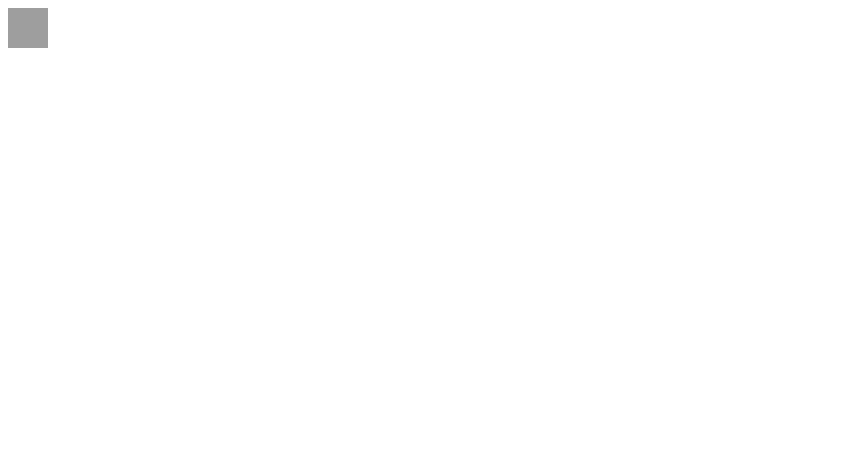
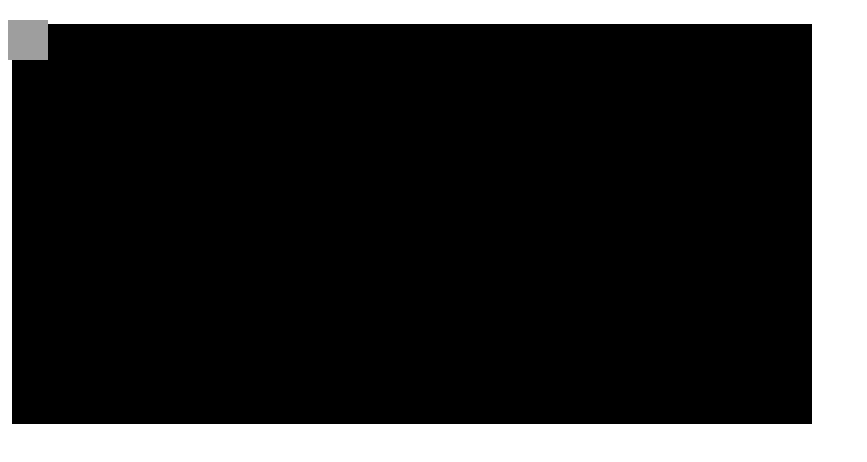
Before and after one commit to eman-s/eman-site, a Next.js app: page /game in a window 1280 px wide. Shown: the top 462 px of the page, without its empty margins (0-867 px from the left). Built offline with nearby package versions, Linux system fonts and the light colour scheme; grey boxes are pictures that could not be loaded.

Commit message:
adding movement reducer, movement fuctionality, created world for map and player to live in. --error on handleKeyDown event listener; will reslove next.

```diff
--- a/d.ts
+++ b/d.ts
@@ -1,6 +1,7 @@
 declare module "*.css" {
   export default "" as string;
 }
+
 declare module "*.png" {
   export default "" as string;
 }
--- a/src/components/Game.tsx
+++ b/src/components/Game.tsx
@@ -1,14 +1,12 @@
 import React, { FunctionComponent } from "react";
-import { Provider } from "react-redux";
-import store from "../config/store";
-import Player from "../features/player";
+import World from "../features/world";
 
-interface GameProps {
-  playerPosition: [];
-}
-
-const Game: FunctionComponent<GameProps> = ({ playerPosition }) => {
-  return <Player position={playerPosition} />;
+const Game: FunctionComponent = () => {
+  return (
+    <div style={{}}>
+      <World />
+    </div>
+  );
 };
 
 export default Game;
--- a/src/components/GameComponent.tsx
+++ b/src/components/GameComponent.tsx
@@ -6,7 +6,14 @@
 const GameComponent: FunctionComponent = () => {
   return (
     <Provider store={store}>
-      <Game playerPosition={[]} />
+      <div
+        style={{
+          margin: "20px auto",
+          position: "relative",
+        }}
+      >
+        <Game />
+      </div>
     </Provider>
   );
 };
--- /dev/null
+++ b/src/config/constants.ts
@@ -0,0 +1 @@
+export const SPRITE_SIZE = 40;
--- a/src/config/store.ts
+++ b/src/config/store.ts
@@ -6,11 +6,9 @@
 const rootReducer = combineReducers({
   player: playerReducer,
 });
-const initialState = {};
 
 const store = createStore(
   rootReducer,
-  initialState,
   composeWithDevTools(applyMiddleware(thunk))
 );
 
--- /dev/null
+++ b/src/features/map/index.tsx
@@ -0,0 +1,18 @@
+import React, { FunctionComponent } from "react";
+
+const Map: FunctionComponent = () => {
+  return (
+    <div
+      style={{
+        top: "0px",
+        left: "0px",
+        width: "800px",
+        height: "400px",
+        backgroundColor: "black",
+        border: "4px solid white",
+      }}
+    />
+  );
+};
+
+export default Map;
--- a/src/features/player/index.tsx
+++ b/src/features/player/index.tsx
@@ -1,15 +1,14 @@
 import React, { FunctionComponent } from "react";
 import sprite from "./player_walk.png";
+import { connect } from "react-redux";
+import handleMovement from "./movement";
 
-interface PlayerProps {
-  position: [];
-}
-
-const Player: FunctionComponent<PlayerProps> = ({ position }) => {
+const Player: FunctionComponent = () => {
+  const position = [0, 0];
   return (
     <div
       style={{
-        position: "relative",
+        position: "absolute",
         top: position[1],
         left: position[0],
         backgroundImage: `url('${sprite}')`,
@@ -21,4 +20,10 @@
   );
 };
 
-export default Player;
+const mapStateToProps = (state: any) => {
+  return {
+    ...state.player,
+  };
+};
+
+export default connect(mapStateToProps)(handleMovement(Player));
--- /dev/null
+++ b/src/features/player/movement.ts
@@ -0,0 +1,49 @@
+import store from "../../config/store";
+import { SPRITE_SIZE } from "../../config/constants";
+
+const handleMovement = (player: any) => {
+  const getNewPosition = (direction: string) => {
+    const oldPos = store.getState().player.position;
+    switch (direction) {
+      case "WEST":
+        return [oldPos[0] - SPRITE_SIZE, oldPos[1]];
+      case "NORTH":
+        return [oldPos[0], oldPos[1] + SPRITE_SIZE];
+      case "EAST":
+        return [oldPos[0] + SPRITE_SIZE, oldPos[1]];
+      case "SOUTH":
+        return [oldPos[0], oldPos[1] - SPRITE_SIZE];
+    }
+  };
+
+  const dispatchMove = (direction: string) => {
+    store.dispatch({
+      type: "MOVE_PLAYER",
+      payload: {
+        position: getNewPosition(direction),
+      },
+    });
+  };
+
+  const handleKeyDown = (e: KeyboardEvent) => {
+    e.preventDefault();
+    switch (e.keyCode) {
+      case 37:
+        return dispatchMove("WEST");
+      case 38:
+        return dispatchMove("NORTH");
+      case 39:
+        return dispatchMove("EAST");
+      case 40:
+        return dispatchMove("SOUTH");
+      default:
+        console.log(e.keyCode);
+    }
+  };
+  window.addEventListener("keydown", (e) => {
+    handleKeyDown(e);
+  });
+  return player;
+};
+
+export default handleMovement;
--- a/src/features/player/reducer.ts
+++ b/src/features/player/reducer.ts
@@ -4,6 +4,8 @@
 
 const playerReducer = (state = initialState, action: any) => {
   switch (action.type) {
+    case "MOVE_PLAYER":
+      return action.payload;
     default:
       return state;
   }
--- /dev/null
+++ b/src/features/world/index.tsx
@@ -0,0 +1,19 @@
+import { FunctionComponent } from "react";
+import Map from "../map";
+import Player from "../player";
+
+const World: FunctionComponent = () => {
+  return (
+    <div
+      style={{
+        width: "800px",
+        height: "400px",
+      }}
+    >
+      <Map />
+      <Player />
+    </div>
+  );
+};
+
+export default World;
```
